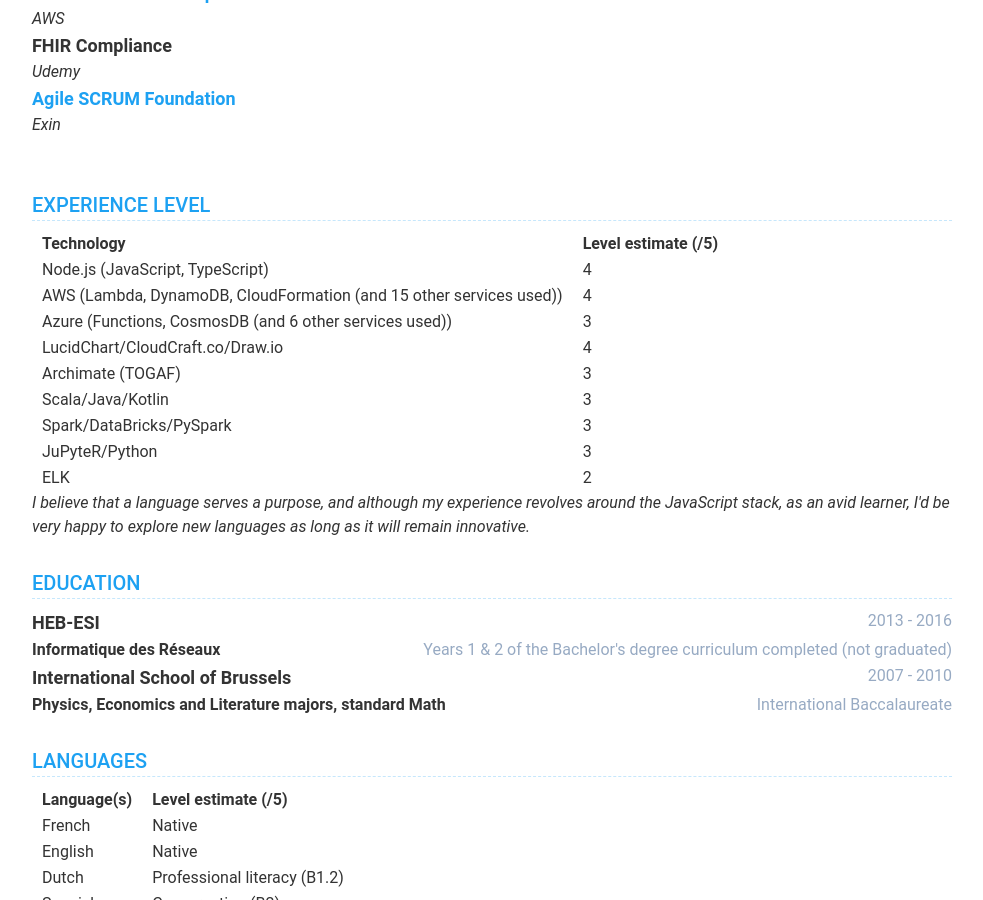
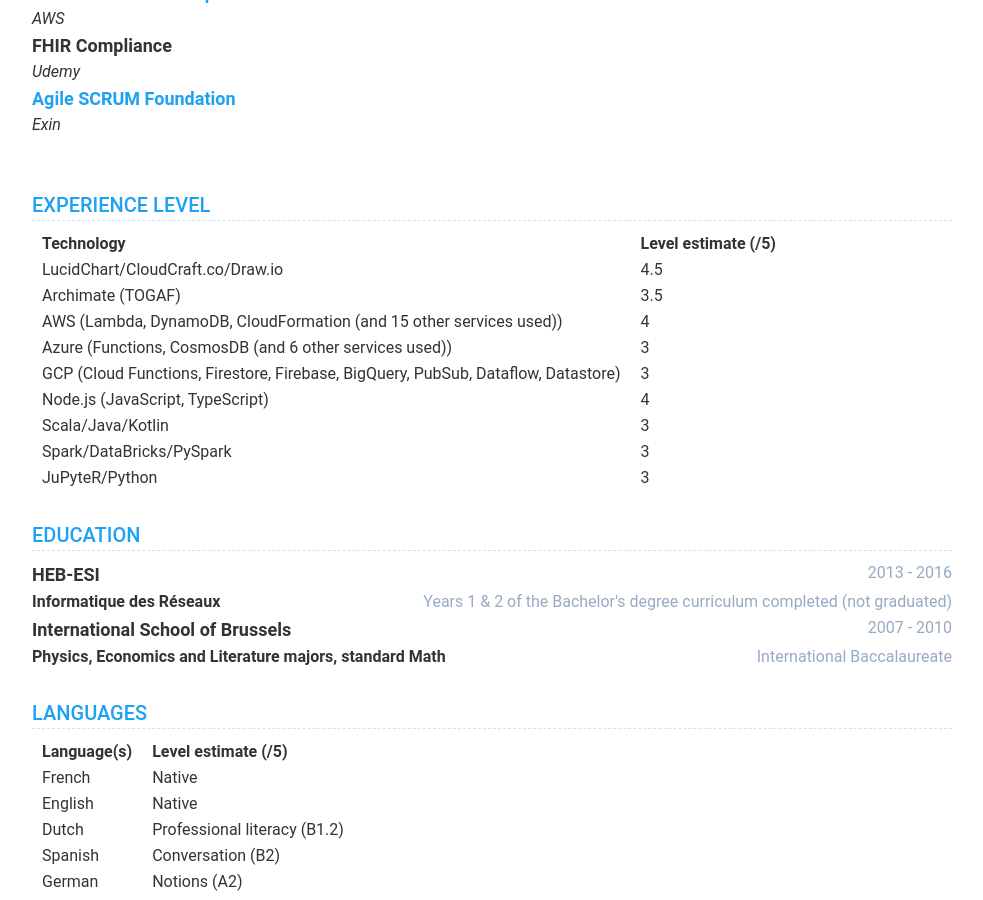
Before and after one commit to romdj/romdj.github.io, a Jekyll site: the page built from index.html, in a window 1280 px wide and 900 px high, scrolled down 3087 px. Shown: the whole window, without its empty margins (148-1131 px from the left). Built offline with Jekyll 4.4.1, drawn with Linux system fonts in a browser that asks for light colours; nearby versions of some CDN libraries.

Commit message:
updated personal technical assessment

```diff
--- a/_data/data.yml
+++ b/_data/data.yml
@@ -412,36 +412,25 @@
   display: true
   title: Experience Level
   techs:
-    - name: Node.js (JavaScript, TypeScript)
-      level: 4
+    - name: LucidChart/CloudCraft.co/Draw.io
+      level: 4.5
+    - name: Archimate (TOGAF)
+      level: 3.5
     - name: AWS (Lambda, DynamoDB, CloudFormation (and 15 other services used))
       level: 4
     - name: Azure (Functions, CosmosDB (and 6 other services used))
       level: 3
-    - name: LucidChart/CloudCraft.co/Draw.io
+    - name: GCP (Cloud Functions, Firestore, Firebase, BigQuery, PubSub, Dataflow, Datastore)
+      level: 3
+    - name: Node.js (JavaScript, TypeScript)
       level: 4
-    - name: Archimate (TOGAF)
-      level: 3
     - name: Scala/Java/Kotlin
       level: 3
     - name: Spark/DataBricks/PySpark
       level: 3
     - name: JuPyteR/Python
       level: 3
-    - name: ELK
-      level: 2
   details:
-
-  comment: I believe that a language serves a purpose, and although my experience revolves around the JavaScript stack, as an avid learner, I'd be very happy to explore new languages as long as it will remain innovative.
-
-evaluation:
-  display: false
-  title: Self-evaluation
-  details: |
-    Here is my self evaluation.
-    + First
-    + Second
-    ...
 
 footer:
   display: true
```
